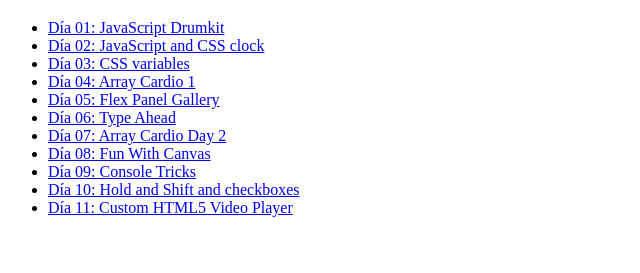
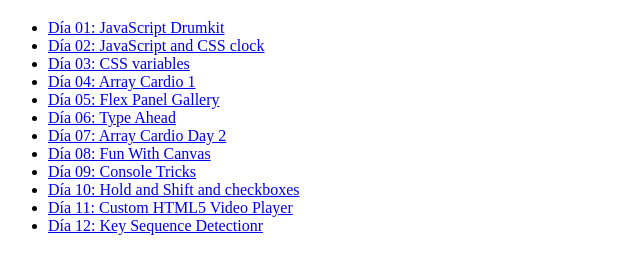
Before and after one commit to jhonattanbenitez/JavaScript30, a plain HTML site: page index.html in a window 1280 px wide. Shown: the part 61-334 px from the top of the page, without its empty margins (0-640 px from the left). Drawn offline with Linux system fonts and the light colour scheme.

Commit message:
Update index.html

```diff
--- a/index.html
+++ b/index.html
@@ -19,6 +19,7 @@
          <li><a href="Day-09/index.html">Día 09: Console Tricks</a></li>
          <li><a href="Day-10/index.html">Día 10: Hold and Shift and checkboxes</a></li>
          <li><a href="Day-11/index.html">Día 11: Custom HTML5 Video Player</a></li>
+         <li><a href="Day-12/index.html">Día 12: Key Sequence Detectionr</a></li>
 
      </ul>
 
```
